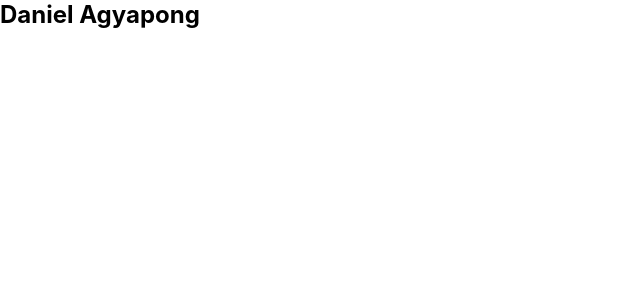
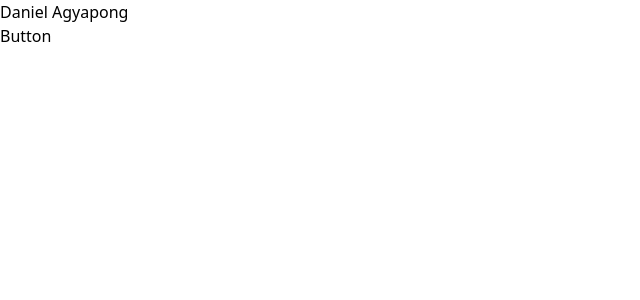
Before and after one commit to EngineerDanny/EngineerDanny_Portfolio, a React (Create React App) app: page / in a window 1280 px wide. Shown: the top 300 px of the page, without its empty margins (0-640 px from the left). Built offline with nearby package versions, Linux system fonts and the light colour scheme.

Commit message:
tailwind package tests

```diff
--- a/src/App.css
+++ /dev/null
@@ -1,4 +0,0 @@
-*{
-  margin: 0;
-  padding: 0;
-}
--- a/src/App.jsx
+++ b/src/App.jsx
@@ -1,13 +1,9 @@
-
-import './App.css';
-
 function App() {
   return (
     <div className="App">
-      <nav></nav>
-    <h2>
-      Daniel Agyapong
-    </h2>
+      <nav className="p-x20"></nav>
+      <h2 className=" ">Daniel Agyapong</h2>
+      <button class="btn btn-green">Button</button>
     </div>
   );
 }
--- a/src/index.css
+++ b/src/index.css
@@ -1,11 +1,3 @@
-body {
-  margin: 0;
-  font-family: "Calibre","San Francisco","SF Pro Text",-apple-system,system-ui,sans-serif;
-  -webkit-font-smoothing: antialiased;
-  -moz-osx-font-smoothing: grayscale;
-}
-
-code {
-  font-family: source-code-pro, Menlo, Monaco, Consolas, 'Courier New',
-    monospace;
-}
+@tailwind base;
+@tailwind components;
+@tailwind utilities;
```
